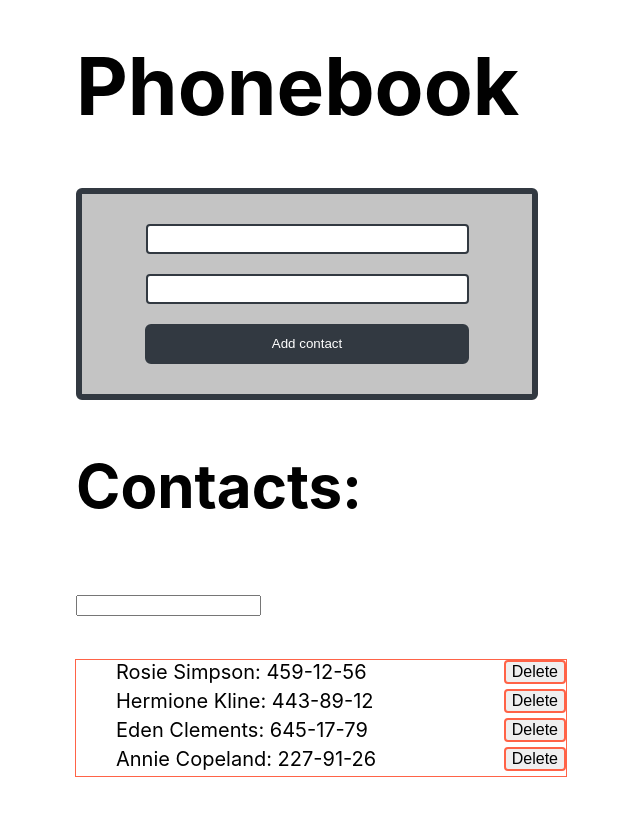
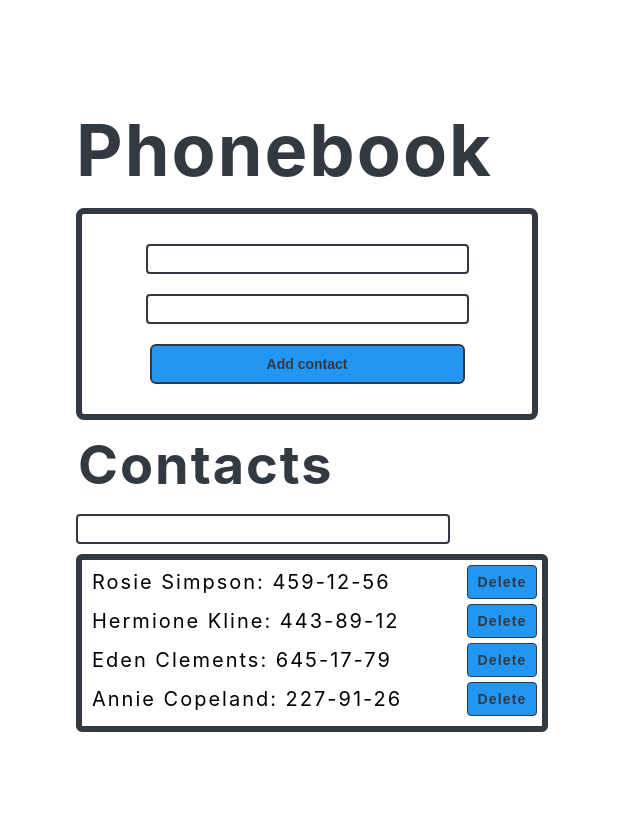
Before and after one commit to Maksym-Svyrydov/goit-react-hw-02-phonebook, a React (Create React App) app: page / in a window 1280 px wide. Shown: the whole page, without its empty margins (264-904 px from the left). Built offline with nearby package versions, Linux system fonts and the light colour scheme.

Commit message:
tasks&styles

```diff
--- a/src/components/App.jsx
+++ b/src/components/App.jsx
@@ -3,7 +3,7 @@ import { Component } from 'react';
 import ContactForm from './Form';
 import ContactList from './ContactList';
 import Filter from './Filter';
-import { Container } from './App.styled';
+import { Container, PhoneBook, Title } from './App.styled';
 export class App extends Component {
   state = {
     contacts: [
@@ -53,14 +53,14 @@ export class App extends Component {
           display: 'flex',
           justifyContent: 'center',
           alignItems: 'center',
-          fontSize: 40,
+          fontSize: 36,
           color: '#010101',
         }}
       >
         <Container>
-          <h1>Phonebook</h1>
+          <PhoneBook>Phonebook</PhoneBook>
           <ContactForm contactList={contacts} onSubmit={this.submitForm} />
-          <h2>Contacts:</h2>
+          <Title>Contacts</Title>
           <Filter handleFilterName={this.handleFilterName} />
           <ContactList
             contactList={this.filterContacts()}
--- a/src/components/App.styled.js
+++ b/src/components/App.styled.js
@@ -4,4 +4,18 @@ export const Container = styled.div`
   display: flex;
   flex-direction: column;
   width: 600px;
+  letter-spacing: 2px;
 `;
+export const PhoneBook = styled.h1`
+  padding: 0;
+  margin-bottom: 15px;
+  letter-spacing: 2 px;
+  color: rgba(50, 57, 65, 1);
+`;
+export const Title = styled.h2`
+  display: flex;
+  padding: 1px;
+  margin: 1px;
+
+  color: rgba(50, 57, 65, 1);
+`;
--- a/src/components/ContactList/ContactList.styled.js
+++ b/src/components/ContactList/ContactList.styled.js
@@ -5,23 +5,44 @@ export const List = styled.ul`
   display: flex;
   list-style: none;
   flex-direction: column;
-  outline: 1px solid tomato;
+  border: 6px solid rgba(50, 57, 65, 1);
+  border-radius: 6px;
+  padding: 5px;
+  width: 75%;
+  padding: 5px;
+  margin: 10px 0px;
 `;
 export const Item = styled.li`
   display: flex;
   font-size: 20px;
   font-weight: 400;
+  padding: 0;
   justify-content: space-between;
   margin-bottom: 5px;
 `;
 export const Text = styled.span`
+  padding: 5px;
   display: flex;
 `;
 export const DeleteBtn = styled.button`
-display: flex;
-  font-size: 16px;
-  font-weight: 400;
-  border: 2px solid tomato;
+  width: 70px;
+  display: flex;
+
+  font-size: 14px;
+  font-weight: 600;
+  color: rgba(50, 57, 65, 1);
+  border: 1px solid rgba(50, 57, 65, 1);
   border-radius: 4px;
-  margin-left: 15px;s
+  margin-left: 15px;
+  justify-content: center;
+  align-items: center;
+  background: #2196f3;
+  letter-spacing: 1.2px;
+  &:hover {
+    color: #ffff;
+    border: 1px solid rgba(50, 57, 65, 1);
+    background: #188ce8;
+    font-weight: 700;
+    transition: color 250ms cubic-bezier(0.4, 0, 0.2, 1);
+  }
 `;
--- a/src/components/Filter/Filter.styled.js
+++ b/src/components/Filter/Filter.styled.js
@@ -1,4 +1,24 @@
 import styled from 'styled-components';
 
-export const FilterContaner = styled.div``;
-export const FilterInput = styled.input``;
+export const FilterContaner = styled.div`
+  padding: 0px;
+  margin: 0px;
+`;
+export const FilterInput = styled.input`
+  padding: 5px;
+  width: 60%;
+  height: 12%;
+  font-size: 14px;
+  font-weight: 600;
+  background: #ffff;
+  border: 2px solid rgba(50, 57, 65, 1);
+  border-radius: 4px;
+  letter-spacing: 1.2px;
+  &:hover,
+  :focus {
+    color: #ffff;
+    border: 2px solid rgba(50, 57, 65, 1);
+    background: #009eff;
+    transition: color 250ms cubic-bezier(0.4, 0, 0.2, 1);
+  }
+`;
--- a/src/components/Form/Form.styled.js
+++ b/src/components/Form/Form.styled.js
@@ -9,9 +9,11 @@ export const Form = styled.form`
   ${'' /* outline: 1px solid tomato; */}
   justify-content: center;
   align-items: center;
-  border-radius: 6px;
+  border-radius: 8px;
   border: 6px solid rgba(50, 57, 65, 1);
-  background: #c4c4c4; ;
+  letter-spacing: 1 px;
+  margin-bottom: 10px;
+  ${'' /* background: #c4c4c4; */}
 `;
 export const InputHeader = styled.h1`
   font-weigh: 400;
@@ -20,6 +22,9 @@ export const InputHeader = styled.h1`
 export const InputName = styled.input`
   width: 70%;
   height: 12%;
+  font-size: 14px;
+  font-weight: 600;
+  letter-spacing: 1.2px;
   background: #ffff;
   border: 2px solid rgba(50, 57, 65, 1);
   border-radius: 4px;
@@ -27,21 +32,28 @@ export const InputName = styled.input`
 export const InputNumber = styled.input`
   width: 70%;
   height: 12%;
+  letter-spacing: 1.2px;
+  font-size: 14px;
+  font-weight: 600;
   background: #ffff;
   border: 2px solid rgba(50, 57, 65, 1);
   border-radius: 4px;
 `;
 export const InputBtn = styled.button`
-  width: 72%;
+  width: 70%;
   height: 20%;
+  font-size: 14px;
+  font-weight: 600;
+  letter-spacing: 2 px;
   border: 2px solid rgba(50, 57, 65, 1);
   border-radius: 6px;
-  color: #ffff;
+  color: rgba(50, 57, 65, 1);
+  background: #2196f3;
 
-  background: rgba(50, 57, 65, 1);
   &:hover {
     color: #ffff;
-    border: 2px solid rgba(#009eff);
-    background: #009eff;
+    border: 2px solid rgba(50, 57, 65, 1);
+    background: #188ce8;
+    transition: color 250ms cubic-bezier(0.4, 0, 0.2, 1);
   }
 `;
```
